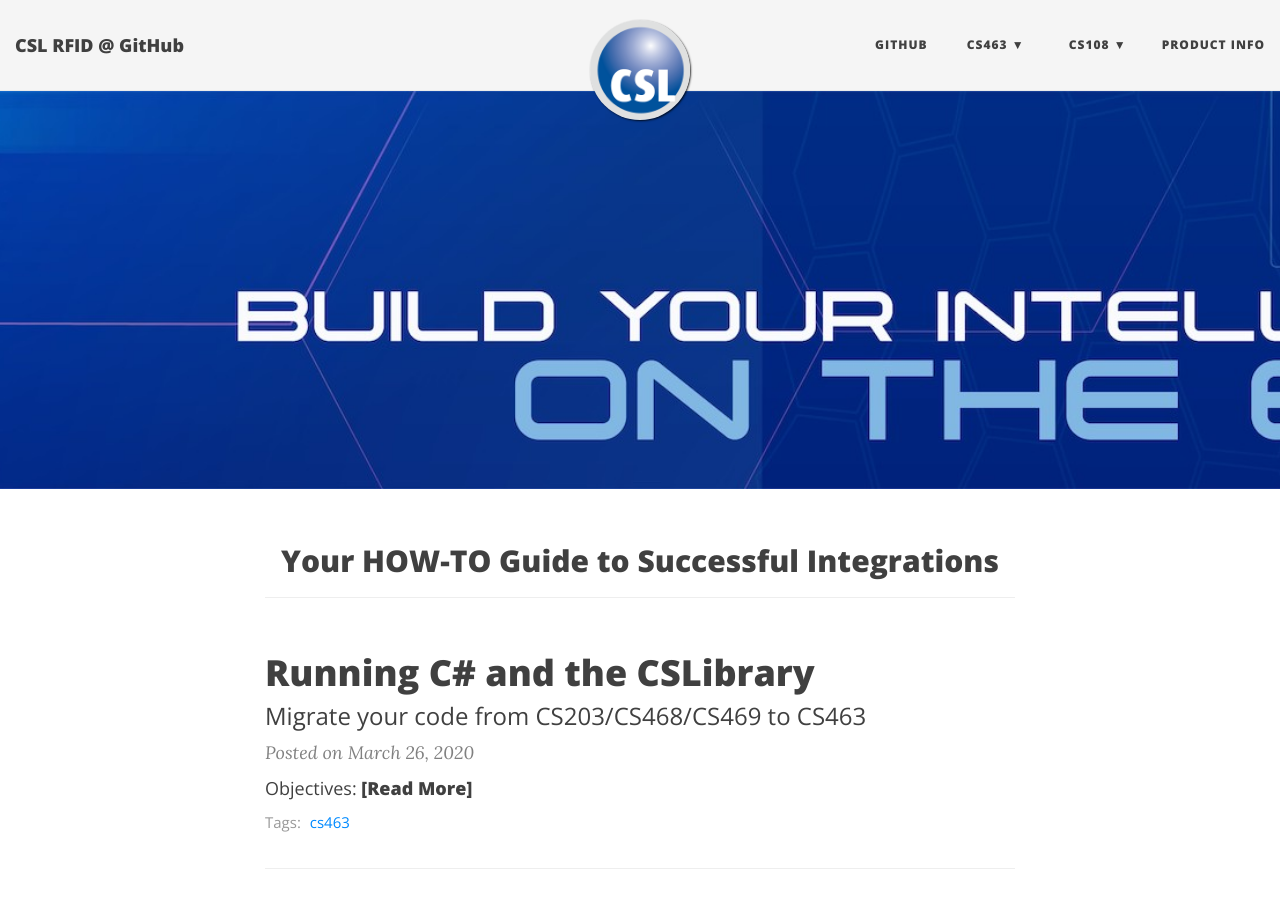
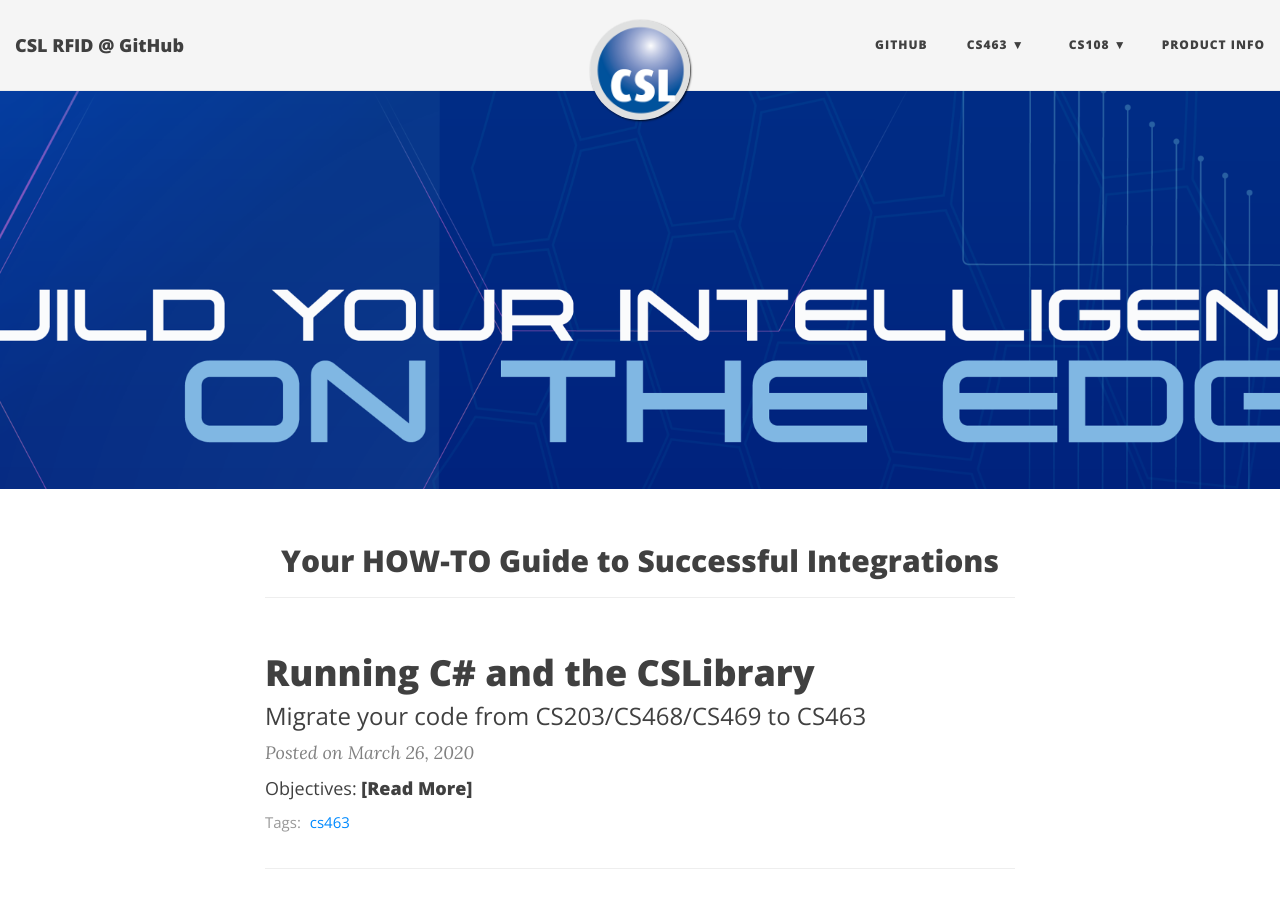
Before and after one commit to cslrfid/cslrfid.github.io, a Jekyll site: the page built from index.html, in a window 1280 px wide and 900 px high. Built offline with Jekyll 4.4.1, drawn with Linux system fonts in a browser that asks for light colours; nearby versions of some CDN libraries; the list of posts is cut into pages by our own code.

Commit message:
Updated banner image

```diff
--- a/index.html
+++ b/index.html
@@ -1,6 +1,6 @@
 ---
 layout: page
-bigimg: "./img/csl-banner.jpg"
+bigimg: "./img/csl-banner.png"
 use-site-title: true
 ---
 <div class="posts-list">
```
Also changed, not shown: img/_csl-banner.jpg (renamed from img/csl-banner.jpg), img/csl-banner.png (added).
